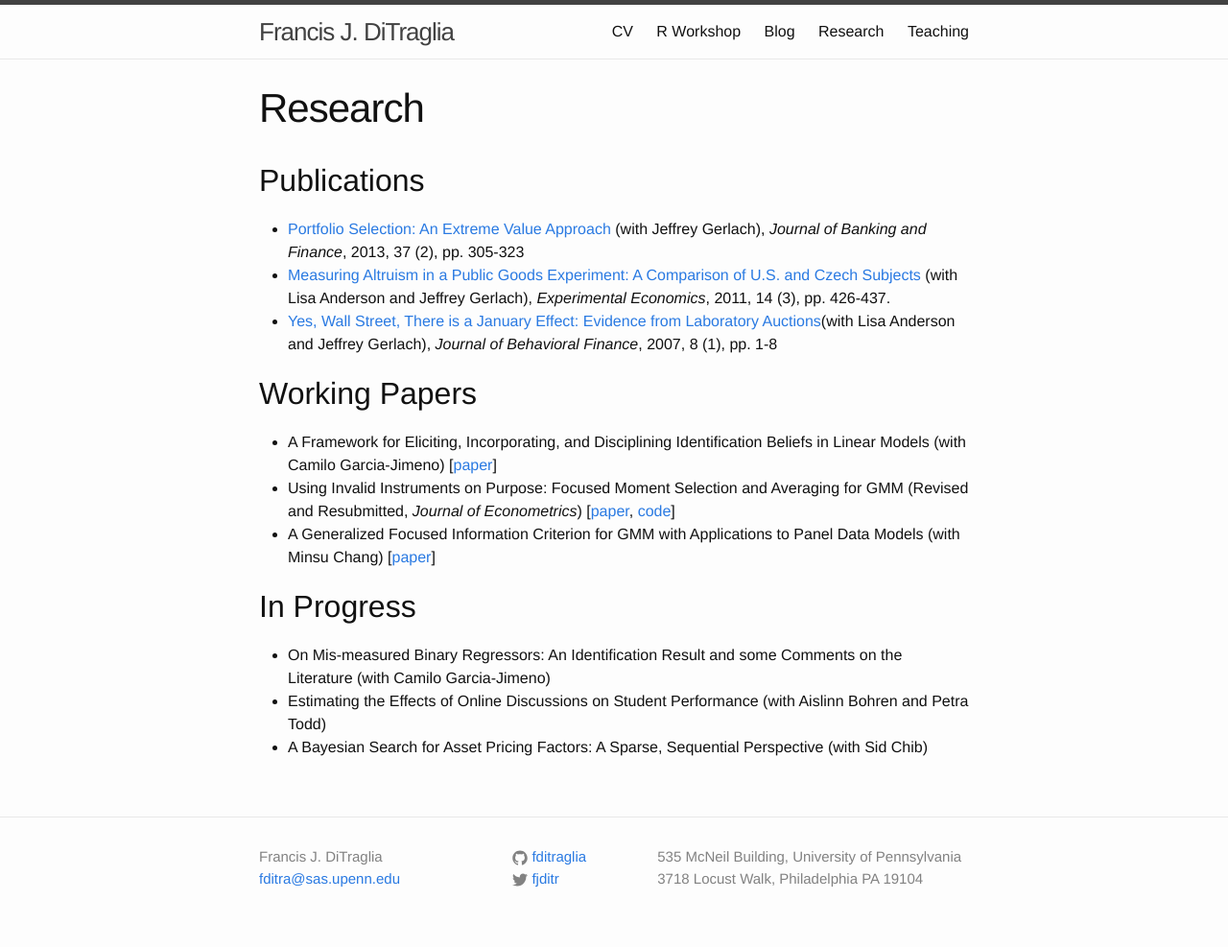
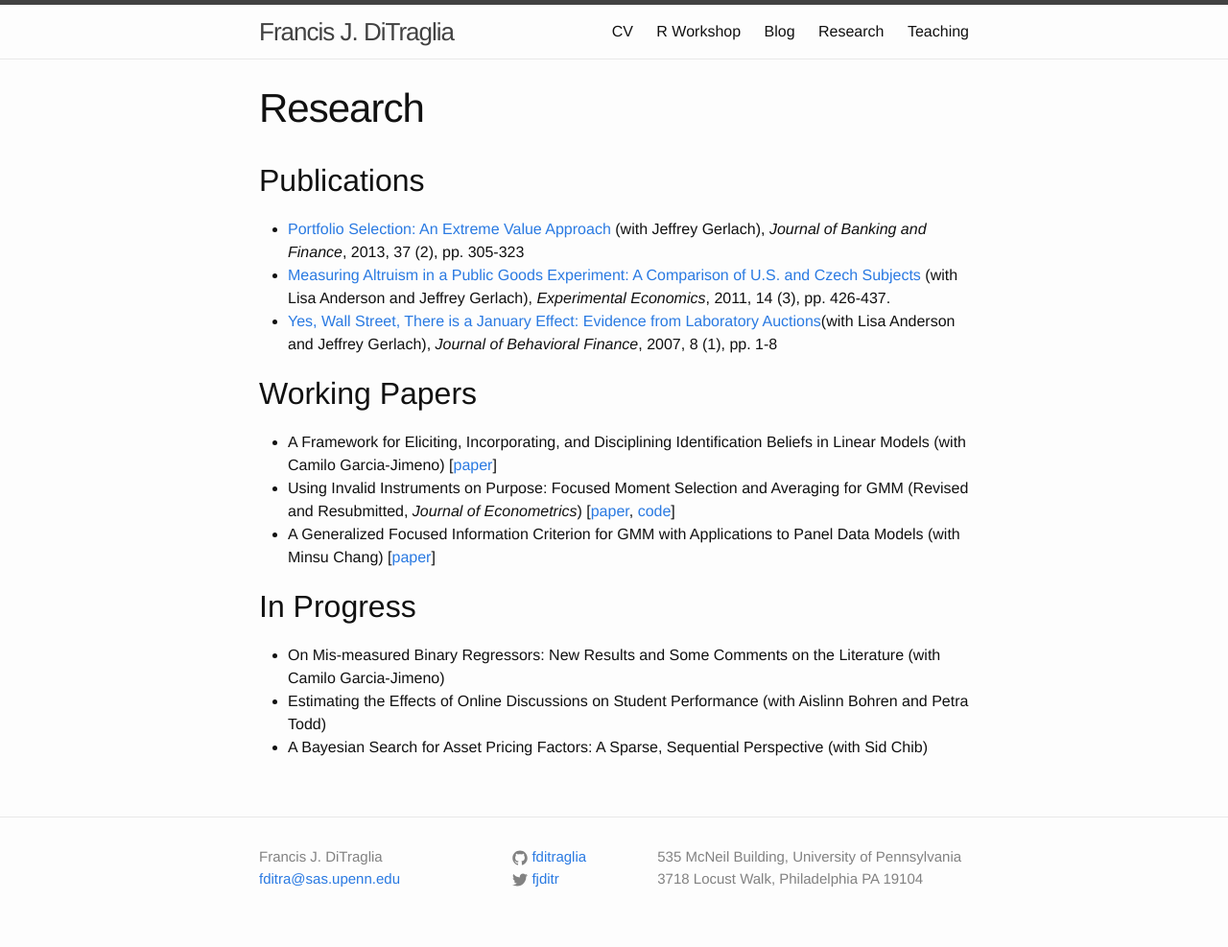
Before and after one commit to fditraglia/fditraglia.github.io, a Jekyll site: the page built from research.md, in a window 1280 px wide. Shown: the whole page at 96% size. Built offline with Jekyll 4.4.1, drawn with Linux system fonts in a browser that asks for light colours.

Commit message:
update paper title

```diff
--- a/research.md
+++ b/research.md
@@ -16,6 +16,6 @@ permalink: /research/
 - A Generalized Focused Information Criterion for GMM with Applications to Panel Data Models (with Minsu Chang) [[paper](http://ditraglia.com/pdf/GFIC_paper.pdf)]
 
 ## In Progress
-- On Mis-measured Binary Regressors: An Identification Result and some Comments on the Literature (with Camilo Garcia-Jimeno)
+- On Mis-measured Binary Regressors: New Results and Some Comments on the Literature (with Camilo Garcia-Jimeno)
 -  Estimating the Effects of Online Discussions on Student Performance (with Aislinn Bohren and Petra Todd)
 - A Bayesian Search for Asset Pricing Factors: A Sparse, Sequential Perspective (with Sid Chib)
```
